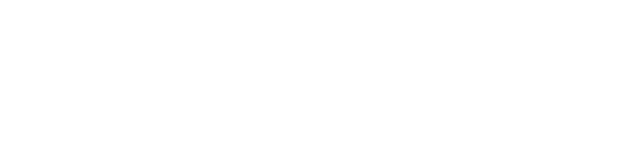
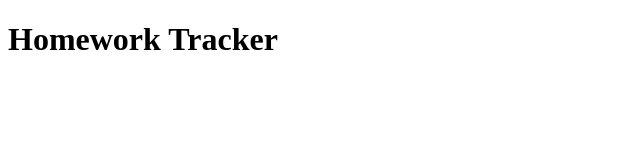
Before and after one commit to hluis91/Homework-Tracker, a plain HTML site: page index.html in a window 1280 px wide. Shown: the whole page, without its empty margins (0-640 px from the left). Drawn offline with Linux system fonts and the light colour scheme.

Commit message:
Add title to HTML

```diff
--- a/index.html
+++ b/index.html
@@ -6,6 +6,9 @@
     <link rel="stylesheet" href="stylesheets/index.css" />
   </head>
   <body>
+    <div id="tracker-header">
+      <h1>Homework Tracker</h1>
+    </div>
     <script type="text/javascript" src="javascripts/index.js"></script>
   </body>
 </html>
```
